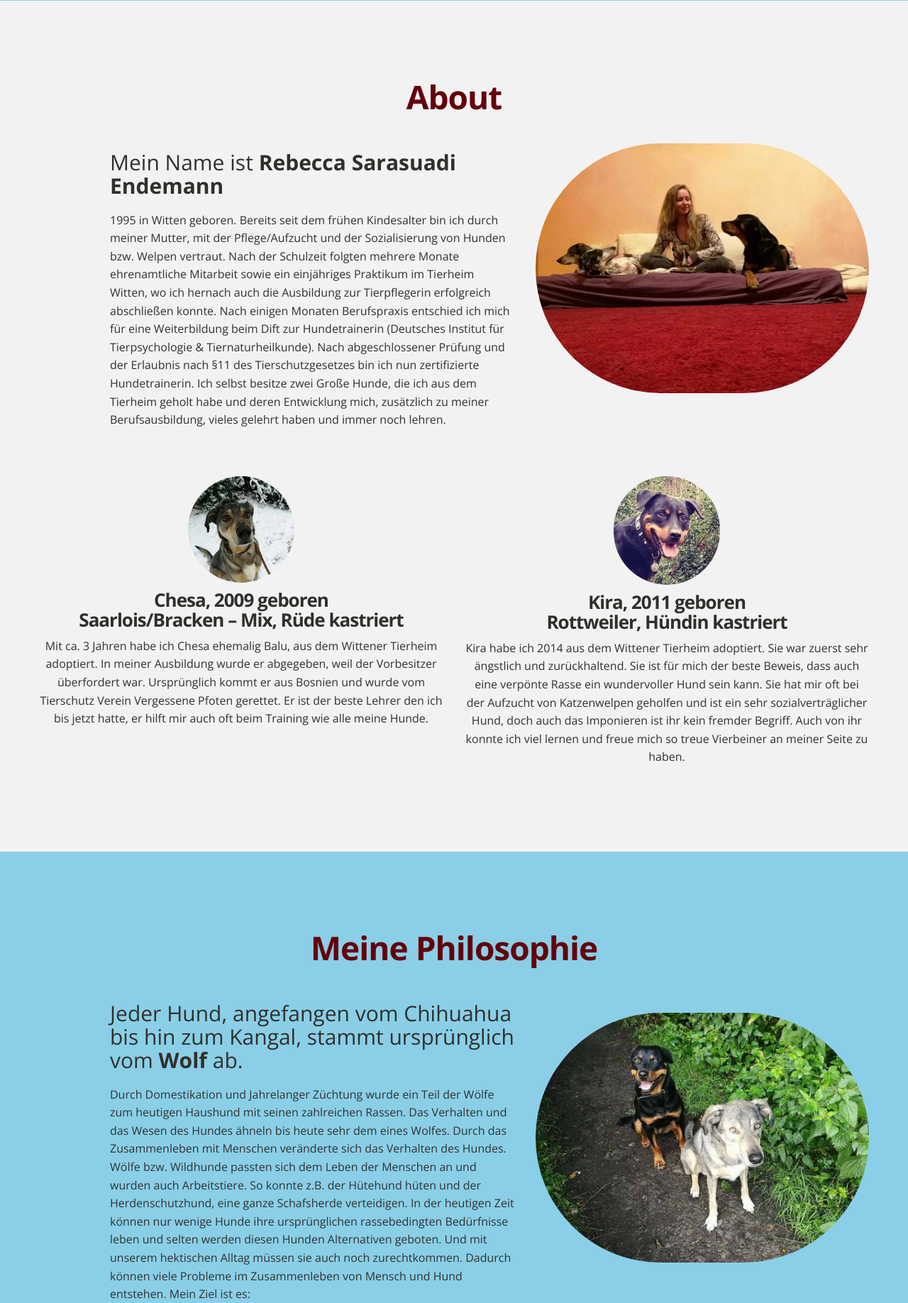
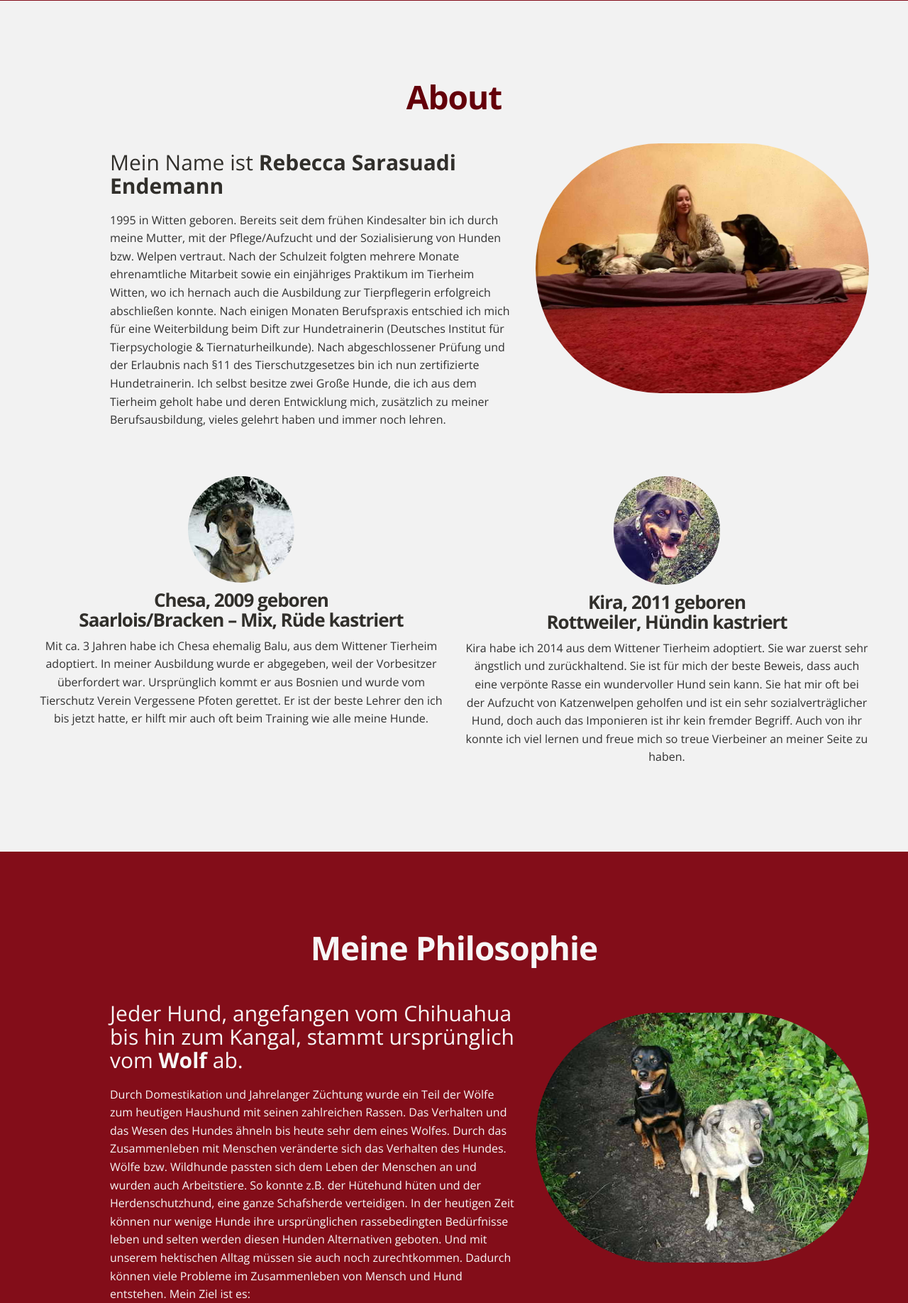
Before and after one commit to kreativteam/Wolf-im-Blut, a PHP site: page / in a window 1280 px wide. Shown: the part 1176-3012 px from the top of the page at 71% size. Run offline with PHP 8.4, Linux system fonts and the light colour scheme; some libraries are stand-ins or nearby versions.

Commit message:
Farben update

```diff
--- a/css/color.css
+++ b/css/color.css
@@ -23,8 +23,8 @@ a {
 
 /* Spacer + Sections */
 
-.spacer.blue, .section.blue {
-	background: #8ACFE7;
+.spacer.red, .section.red {
+	background: #830d19;
 	color: #f7f7f7;
 }
 
@@ -41,40 +41,40 @@ a {
 	color: #003c5f;
 }
 
-.section.orange h4, .section.blue h4 {
+.section.orange h4, .section.red h4, .section.red h2 {
 	color: #f7f7f7;
 }
 
-#about h4, #philosophie h4, #contact h4 {
+.section.grey h4, #works h4 {
 	color: #64000a;
 }
 
-.section.orange p, .section.blue p, .section.blue ul {
-	color: #313131;
+.section.orange p, .section.red p, .section.red ul {
+	color: #f7f7f7;
 }
 
 .navbar .brand a:hover {
-	color: #a8e2dc;
+	color: #830d19;
 }
 
 ul#menu-main>li>a:hover {
-	color: #a8e2dc;
+	color: #830d19;
 }
 
 ul#menu-main>li>a:focus, ul#menu-main>li>a:active, ul#menu-main>li>a.selected, ul#menu-main li a.selected:active {
-	color: #a8e2dc;
+	color: #830d19;
 }
 
 #header-wrapper h1 span {
-	color: #a8e2dc;
+	color: #830d19;
 }
 
 #header-wrapper input[type=submit] {
-	background: #a8e2dc !important;
+	background: #830d19 !important;
 }
 
 #theme-form input[type=submit] {
-	background: #a8e2dc !important;
+	background: #830d19 !important;
 }
 
 .btn.btn-theme {
@@ -85,39 +85,44 @@ ul#menu-main>li>a:focus, ul#menu-main>li>a:active, ul#menu-main>li>a.selected, u
 
 .home-post .post-meta {
 	background: #f7f7f7;
+	color: #830d19;
+}
+
+.home-post .post-meta span.tags a {
+	color: #830d19;
 }
 
 /* com */
 
 .tabbable ul.nav-tabs li.active a, .tabbable ul.nav-tabs li a:hover {
-	color: #a8e2dc;
+	color: #830d19;
 }
 
 .accordion .accordion-heading a.active {
-	color: #a8e2dc;
+	color: #830d19;
 }
 
 #tweet ul li a {
-	color: #a8e2dc;
+	color: #830d19;
 }
 
 /* works */
 
 #filters ul li a:hover h5, #filters ul li a.active h5 {
-	background: #8ACFE7;
-	border-color: #8ACFE7;
+	background: #830d19;
+	border-color: #830d19;
 }
 
 .portfolio .portfolio-overlay {
-	background: #8ACFE7;
+	background: #830d19;
 }
 
 /* icon */
 
 i.icon-bgdark:hover {
-	background: #a8e2dc;
+	background: #830d19;
 }
 
 i.icon-bgdark.active {
-	background: #a8e2dc;
+	background: #830d19;
 }
--- a/css/style.css
+++ b/css/style.css
@@ -1104,7 +1104,12 @@ footer ul.social-networks li i.icon-bgdark {
 }
 
 footer ul.social-networks li a i.icon-instagram:hover {
-	background: #ba7b3d;
+	background: #cd486b;
+	color: #fff;
+}
+
+footer ul.social-networks li a i.icon-facebook:hover {
+	background: #3B5998;
 	color: #fff;
 }
 
--- a/index.html
+++ b/index.html
@@ -114,7 +114,7 @@
 		</header>
 	</div>
 	<!-- spacer section -->
-	<section class="spacer blue">
+	<section class="spacer red">
 		<div class="container">
 			<div class="row">
 				<div class="span6 alignright flyLeft">
@@ -142,14 +142,13 @@
 							<strong>Rebecca Sarasuadi Endemann</strong>
 						</h2>
 						<p>
-							1995 in Witten geboren. Bereits seit dem frühen Kindesalter bin ich durch meiner Mutter, mit der Pflege/Aufzucht und der
-							Sozialisierung von Hunden bzw. Welpen vertraut. Nach der Schulzeit folgten mehrere Monate ehrenamtliche Mitarbeit
-							sowie ein einjähriges Praktikum im Tierheim Witten, wo ich hernach auch die Ausbildung zur Tierpflegerin erfolgreich
-							abschließen konnte. Nach einigen Monaten Berufspraxis entschied ich mich für eine Weiterbildung beim Dift zur Hundetrainerin
-							(Deutsches Institut für Tierpsychologie & Tiernaturheilkunde). Nach abgeschlossener Prüfung und der Erlaubnis nach
-							§11 des Tierschutzgesetzes bin ich nun zertifizierte Hundetrainerin. Ich selbst besitze zwei Große Hunde, die ich
-							aus dem Tierheim geholt habe und deren Entwicklung mich, zusätzlich zu meiner Berufsausbildung, vieles gelehrt haben
-							und immer noch lehren.
+							1995 in Witten geboren. Bereits seit dem frühen Kindesalter bin ich durch meine Mutter, mit der Pflege/Aufzucht und der Sozialisierung
+							von Hunden bzw. Welpen vertraut. Nach der Schulzeit folgten mehrere Monate ehrenamtliche Mitarbeit sowie ein einjähriges
+							Praktikum im Tierheim Witten, wo ich hernach auch die Ausbildung zur Tierpflegerin erfolgreich abschließen konnte.
+							Nach einigen Monaten Berufspraxis entschied ich mich für eine Weiterbildung beim Dift zur Hundetrainerin (Deutsches
+							Institut für Tierpsychologie & Tiernaturheilkunde). Nach abgeschlossener Prüfung und der Erlaubnis nach §11 des Tierschutzgesetzes
+							bin ich nun zertifizierte Hundetrainerin. Ich selbst besitze zwei Große Hunde, die ich aus dem Tierheim geholt habe
+							und deren Entwicklung mich, zusätzlich zu meiner Berufsausbildung, vieles gelehrt haben und immer noch lehren.
 						</p>
 					</div>
 				</div>
@@ -194,7 +193,7 @@
 	<!-- end section: about -->
 
 	<!-- section: Philosophie -->
-	<section id="philosophie" class="section blue">
+	<section id="philosophie" class="section red">
 		<div class="container">
 			<h4>Meine Philosophie</h4>
 			<div class="row">
@@ -415,7 +414,7 @@
 	<!-- end section bilder -->
 
 	<!-- section: kurse -->
-	<section id="kurse" class="section blue">
+	<section id="kurse" class="section red">
 		<div class="container text-center">
 			<h4>Kurse</h4>
 			<!-- Four columns -->
@@ -491,7 +490,7 @@
 	<!-- end section: kurse -->
 
 	<!-- section: Aktuelles -->
-	<section id="blog" class="section yellow">
+	<section id="blog" class="section grey">
 		<div class="container">
 			<h4>Aktuelles</h4>
 			<!-- Rows -->
@@ -764,7 +763,7 @@
 			<div class="row">
 				<div class="span12 text-center">
 					<p>Haupt Standort: Witten, Dortmund, Bochum und Umgebung</p>
-					<p>Zweiter Standort: Burglandkreis Sachsenanhalt</p>
+					<p>Zweiter Standort: Burgenlandkreis Sachsen-Anhalt</p>
 					<p>
 						Bitte beachten sie, dass Sie mindestens
 						<strong>24 Stunden</strong> vor dem Termin absagen müssen. Ansonsten wird die Stunde nicht erstattet.
@@ -776,7 +775,7 @@
 	<!-- end section: preise -->
 
 	<!-- section: partner -->
-	<section id="partner" class="section blue text-justify text-center">
+	<section id="partner" class="section red text-justify text-center">
 		<div class="container">
 			<h4>Partner</h4>
 			<div class="row">
@@ -917,23 +916,13 @@
 				<div class="span6 offset3">
 					<ul class="social-networks">
 						<li>
-							<a href="#">
+							<a href="https://www.instagram.com/wolfimblut">
 								<i class="icon-circled icon-bgdark icon-instagram icon-2x"></i>
 							</a>
 						</li>
 						<li>
 							<a href="#">
-								<i class="icon-circled icon-bgdark icon-twitter icon-2x"></i>
-							</a>
-						</li>
-						<li>
-							<a href="#">
-								<i class="icon-circled icon-bgdark icon-dribbble icon-2x"></i>
-							</a>
-						</li>
-						<li>
-							<a href="#">
-								<i class="icon-circled icon-bgdark icon-pinterest icon-2x"></i>
+								<i class="icon-circled icon-bgdark icon-facebook icon-2x"></i>
 							</a>
 						</li>
 					</ul>
```
